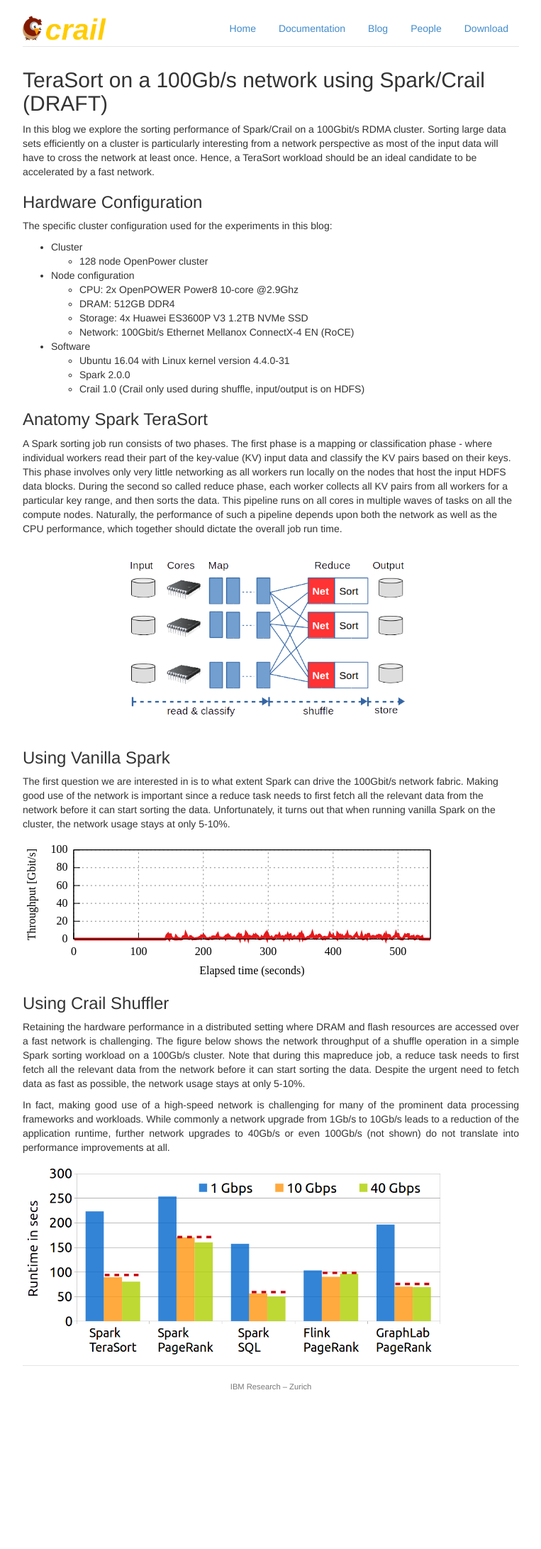
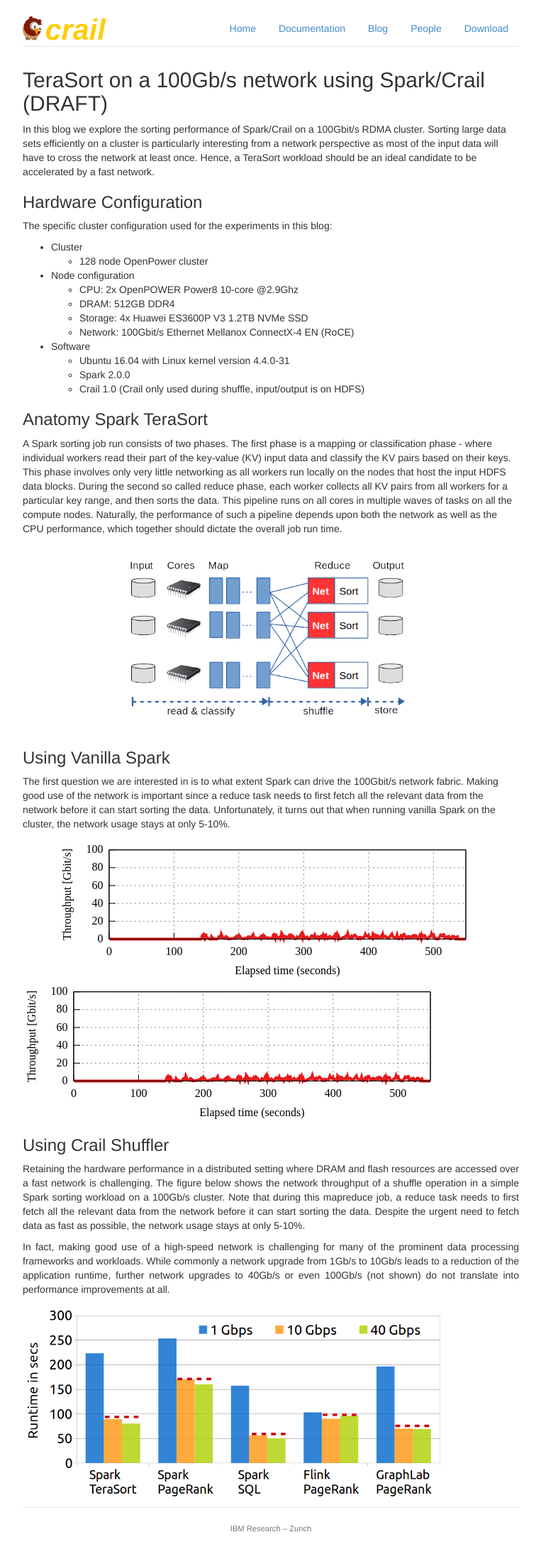
Before and after one commit to apache/incubator-crail-website, a Jekyll site: the page built from _posts/blog/2017-01-1-sorting.md, in a window 1280 px wide. Shown: the whole page at 71% size, without its empty margins (258-1021 px from the left). Built offline with Jekyll 4.4.1, drawn with Linux system fonts in a browser that asks for light colours; before the commit the page ends 1983 px from its top, so only the background shows below that.

Commit message:
Update 2017-01-1-sorting.md

```diff
--- a/_posts/blog/2017-01-1-sorting.md
+++ b/_posts/blog/2017-01-1-sorting.md
@@ -36,6 +36,8 @@
 
 The first question we are interested in is to what extent Spark can drive the 100Gbit/s network fabric. Making good use of the network is important since a reduce task needs to first fetch all the relevant data from the network before it can start sorting the data. Unfortunately, it turns out that when running vanilla Spark on the cluster, the network usage stays at only 5-10%.
 
+<div style="text-align:center"><img src ="http://crail.io/docs/net_vanilla.svg" /></div>
+
 ![vanilla_net](http://crail.io/docs/net_vanilla.svg)
 
 ### Using Crail Shuffler
```
